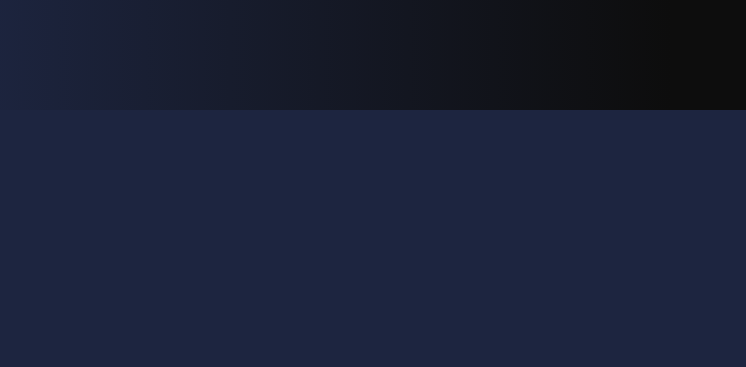
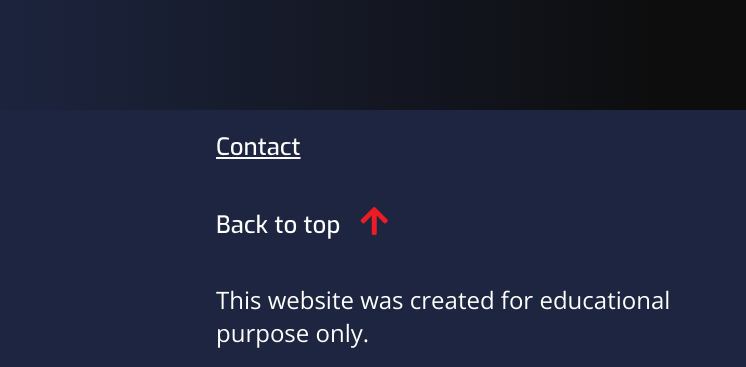
Before and after one commit to EmilBacklund/GameHub-v3, a plain HTML site: page index.html in a window 1280 px wide. Shown: the part 3590-3957 px from the top of the page, 534-1280 px from the left. Drawn offline with nearby package versions, Linux system fonts and the light colour scheme.

Commit message:
Updated
Added Document text, Favicon and finished the footer.
Now I start mobile

```diff
--- a/css/styles.css
+++ b/css/styles.css
@@ -56,6 +56,10 @@ a {
   color: white;
   font-family: 'open sans';
   font-weight: 600;
+}
+
+a:active {
+  background-color: #0D0D0D;
 }
 
 .navigation ul li {
@@ -329,3 +333,25 @@ footer {
   display: flex;
   justify-content: space-between;
 }
+
+h5 {
+  font-size: 24px;
+  font-family: 'Exo';
+  font-weight: 500;
+  color: white;
+  text-decoration: underline;
+}
+
+h6 {
+  font-size: 24px;
+  font-family: 'Exo';
+  font-weight: 500;
+  color: white;
+  display: inline-block;
+  margin-right: 20px;
+}
+
+.fa-arrow-up {
+  font-size: 32px;
+  color: #ed1c24;
+}
--- a/index.html
+++ b/index.html
@@ -4,7 +4,8 @@
     <meta charset="UTF-8" />
     <meta http-equiv="X-UA-Compatible" content="IE=edge" />
     <meta name="viewport" content="width=device-width, initial-scale=1.0" />
-    <title>Document</title>
+    <link href="/images/logo-2.png" rel="shortcut icon" type="image/vnd.microsoft.icon">
+    <title>Game Hub | The Universe of Games</title>
     <link rel="preconnect" href="https://fonts.googleapis.com" />
     <link rel="preconnect" href="https://fonts.gstatic.com" crossorigin />
     <link
@@ -120,7 +121,7 @@
       </div>
     </section>
     <footer>
-      <div class="container">
+      <div class="container flex-items">
         <div class="footer-box footer-flex">
           <h2 class="underline">Social</h2>
           <div class="flex-icons">
@@ -131,6 +132,13 @@
             <img class="facebook" src="/images/icons/facebook.png" alt="facebook social-reach icon">
           </div>
         </div>
+        <div class="footer-box footer-flex">
+          <h5>Contact</h5>
+          <div>
+            <h6>Back to top</h6><i><a class="fas fa-arrow-up" href="/"></a></i>
+          </div>
+          <p>This website was created for educational purpose only.</p>
+        </div>
       </div>
     </footer>
   </body>
```
Also changed, not shown: images/logo-2.png (added).
